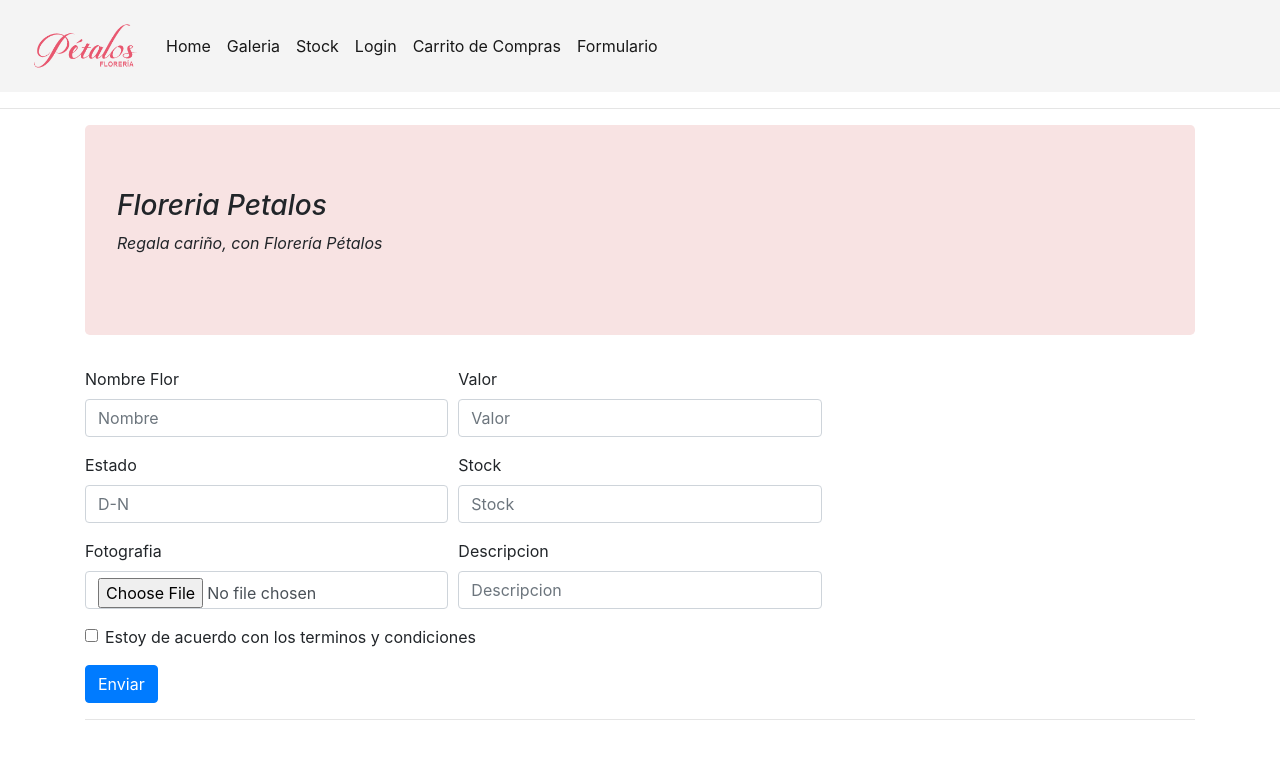
After one commit to GenesisVSS/FloreriaPetalos, a Django app: page /formulario/ in a window 1280 px wide. The commit adds this page. Shown: the top 759 px of the page. Run offline with Django 3.2, Linux system fonts and the light colour scheme; some libraries are stand-ins or nearby versions.

Commit message:
GaleriayFormulario

```diff
--- a/myProyecto/floreria/templates/core/base.html
+++ b/myProyecto/floreria/templates/core/base.html
@@ -51,7 +51,7 @@
                     <a class="nav-link" href="{% url 'home' %}">Carrito de Compras <span class="sr-only">(current)</span></a>
                 </li>
                 <li class="nav-item active">
-                    <a class="nav-link" href="{% url 'home' %}">Formulario <span class="sr-only">(current)</span></a>
+                    <a class="nav-link" href="{% url 'formulario' %}">Formulario <span class="sr-only">(current)</span></a>
                 </li>
                 </ul>
 
--- /dev/null
+++ b/myProyecto/floreria/templates/core/formulario.html
@@ -0,0 +1,108 @@
+{% extends "core/base.html" %}
+
+{% block titulo %}
+Galeria - Floreria
+{% endblock titulo %}
+
+{% load static %}
+{% block contenido %}
+
+<div class="container">
+    <div class="jumbotron" style="background-color: rgb(248, 227, 227);">
+        <h3><em>Floreria Petalos</em></h3>
+        <p><em>Regala cariño, con Florería Pétalos</em></p>
+    </div>
+</div>
+
+<div class="container">
+    <form class="needs-validation" id="formulario" action="" method="POST" enctype="multipart/form-data" novalidate >
+        {% csrf_token %}
+        <div class="form-row">
+            <div class="col-md-4 mb-3">
+                <label for="validationCustom01">Nombre Flor</label>
+                <input type="text" class="form-control" id="txtNombre" name="txtNombre" placeholder="Nombre" required>
+                <div class="invalid-feedback">
+                    Por favor ingrese un nombre.
+                </div>
+            </div>
+            <div class="col-md-4 mb-3">
+                <label for="validationCustom02">Valor</label>
+                <input type="number" class="form-control" id="txtValor" name="txtValor" placeholder="Valor" required>
+                <div class="invalid-feedback">
+                    Por favor ingrese un valor.
+                </div>
+            </div>
+
+        </div>
+        <div class="form-row">
+            <div class="col-md-4 mb-3">
+                <label for="validationCustom03">Estado</label>
+                <input type="text" class="form-control" id="txtEstado" name="txtEstado" placeholder="D-N" required>
+                <div class="invalid-feedback">
+                    Por favor indique disponible(D)-noDisponible(N).
+                </div>
+            </div>
+            <div class="col-md-4 mb-3">
+                <label for="validationCustom04">Stock</label>
+                <input type="number" class="form-control" id="txtStock" name="txtStock" placeholder="Stock" required>
+                <div class="invalid-feedback">
+                    Por favor ingrese el stock del producto.
+                </div>
+            </div>
+
+        </div>
+        <div class="form-row">
+            <div class="col-md-4 mb-3">
+                <label for="validationCustom04">Fotografia</label>
+                <input type="file" class="form-control" id="txtImagen" name="txtImagen" placeholder="Imagen" required>
+                <div class="invalid-feedback">
+                    Por favor ingrese una imagen del producto.
+                </div>
+            </div>
+            <div class="col-md-4 mb-3">
+                <label for="validationCustom02">Descripcion</label>
+                <input type="text" class="form-control" id="txtDesc"name="txtDesc" placeholder="Descripcion" required>
+                <div class="invalid-feedback">
+                    Por favor ingrese una descripcion.
+                </div>
+            </div>
+        </div>
+
+
+        <div class="form-group">
+            <div class="form-check">
+                <input class="form-check-input" type="checkbox" value="" id="invalidCheck" required>
+                <label class="form-check-label" for="invalidCheck">
+                    Estoy de acuerdo con los terminos y condiciones
+                </label>
+                <div class="invalid-feedback">
+                    Debes estar de acuerdo con los terminos y condiciones.
+                </div>
+            </div>
+        </div>
+        <button class="btn btn-primary" type="submit">Enviar</button>
+        <hr>
+    </form>
+
+    <script>
+        // Example starter JavaScript for disabling form submissions if there are invalid fields
+        (function () {
+            'use strict';
+            window.addEventListener('load', function () {
+                // Fetch all the forms we want to apply custom Bootstrap validation styles to
+                var forms = document.getElementsByClassName('needs-validation');
+                // Loop over them and prevent submission
+                var validation = Array.prototype.filter.call(forms, function (form) {
+                    form.addEventListener('submit', function (event) {
+                        if (form.checkValidity() === false) {
+                            event.preventDefault();
+                            event.stopPropagation();
+                        }
+                        form.classList.add('was-validated');
+                    }, false);
+                });
+            }, false);
+        })();
+    </script>
+</div>
+{% endblock contenido %}
--- a/myProyecto/floreria/urls.py
+++ b/myProyecto/floreria/urls.py
@@ -1,8 +1,9 @@
 from django.contrib import admin
 from django.urls import path,include
-from .views import home,galeria
+from .views import home,galeria,formulario
 
 urlpatterns = [
     path('',home,name='home'),
     path('galeria/',galeria,name='galeria'),
+    path('formulario/',formulario,name='formulario'),
 ]
--- a/myProyecto/floreria/views.py
+++ b/myProyecto/floreria/views.py
@@ -1,7 +1,31 @@
 from django.shortcuts import render
+from .models import Flores
 
 # Create your views here.
 def home(request):
     return render(request,'core/home.html')
 def galeria(request):
-    return render(request,'core/galeria.html')
+    flores=Flores.objects.all()
+    return render(request,'core/galeria.html',{'listaFlores':flores})
+def formulario(request):
+    florr=Flores.objects.all()# select * from Categoria
+    if request.POST:
+        Name=request.POST.get("txtNombre")
+        Valor=request.POST.get("txtValor")
+        Descripcion=request.POST.get("txtDesc")
+        Estado=request.POST.get("txtEstado")
+        Stock=request.POST.get("txtStock")
+        #recuperar la imagen desde el formulario
+        Imagen=request.FILES.get("txtImagen")
+        #crear una instancia de Pelicula (modelo)
+        flor=Flores(
+            name=Name,
+            valor=Valor,
+            descripcion=Descripcion,
+            estado=Estado,
+            stock=Stock,
+            imagen=Imagen
+        )
+        flor.save() #graba el objeto e bdd
+        return render(request,'core/formulario.html',{'lista':florr,'msg':'grabo','sw':True})
+    return render(request,'core/formulario.html',{'lista':florr})#pasan los datos a la web
```
Also changed, not shown: myProyecto/floreria/templates/core/galeria.html (+6 -64 lines), myProyecto/db.sqlite3, myProyecto/media/media/rosa-roja-ofrenda-416x416.jpg (added), myProyecto/media/media/rosa-roja-ofrenda-416x416_BADH6dV.jpg (added), myProyecto/media/media/rosa-roja-ofrenda-416x416_EFbPGcS.jpg (added), myProyecto/media/media/rosa-roja-ofrenda-416x416_VD7qwqA.jpg (added).
